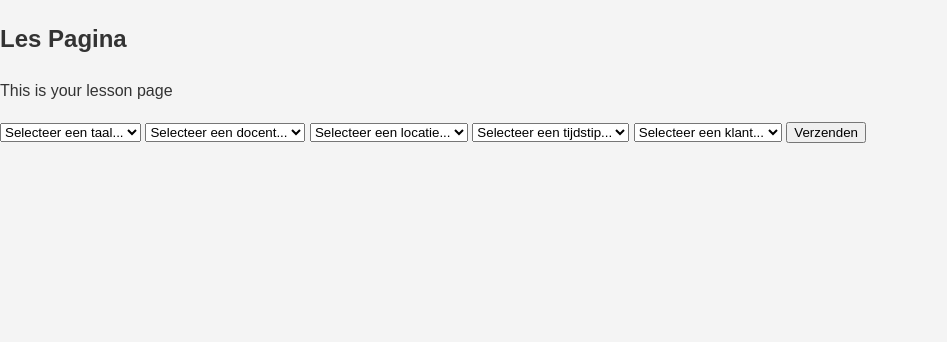
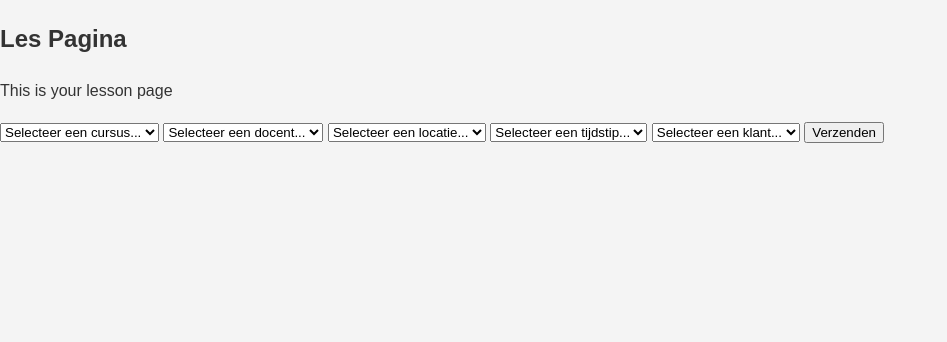
Before and after one commit to Yi-Star32/cursussysteem, a Flask app: page /les_maken in a window 1280 px wide. Shown: the part 78-420 px from the top of the page, without its empty margins (0-947 px from the left). Run offline with Flask 3, Linux system fonts and the light colour scheme.

Commit message:
taal_vervangen_door_cursus

```diff
--- a/app.py
+++ b/app.py
@@ -1,6 +1,6 @@
 from flask import Flask, render_template, request
 from sqlalchemy import text
-from db.models import db, Klant, Docent, Taal, Les, Locatie
+from db.models import db, Klant, Docent, Cursus, Les, Locatie
 
 app = Flask(__name__)
 
@@ -14,9 +14,9 @@ def index():
 @app.route("/cursus_overzicht", methods=["GET"])
 def cursus_overzicht():
     # if request.method
-    talen = db.session.query(Taal.taal).all()  # Haal alleen de "name" kolom op
-    talen = [name[0] for name in talen]  # Omdat query.all() een lijst van tuples retourneert
-    return render_template("cursus_overzicht.html", talen=talen)
+    cursussen = db.session.query(Cursus.cursus).all()  # Haal alleen de "name" kolom op
+    cursussen = [name[0] for name in cursussen]  # Omdat query.all() een lijst van tuples retourneert
+    return render_template("cursus_overzicht.html", cursussen=cursussen)
 
 @app.route("/les_maken", methods=["GET", "POST"])
 def les_maken():
@@ -27,8 +27,8 @@ def les_maken():
     geselecteerde_tijd = request.form.get("tijdstip")  # Haal de gekozen tijd op
 
     # if request.method
-    talen = db.session.query(Taal.taal).all()
-    talen = [name[0] for name in talen]  # Omdat query.all() een lijst van tuples retourneert
+    cursussen = db.session.query(Cursus.cursus).all()
+    cursussen = [name[0] for name in cursussen]  # Omdat query.all() een lijst van tuples retourneert
     # docenten = db.session.query(Docent.id, Docent.gebruikersnaam).all()
     docent_ids = db.session.query(Docent.id).all()
     docent_ids = [id[0] for id in docent_ids]
@@ -42,16 +42,16 @@ def les_maken():
     klant_namen = [naam[0] for naam in klant_namen]
 
     if request.method == "POST":
-        les_properties = ["klant", "docent_naam", "taal", "tijdstip", "locatie"]
+        les_properties = ["klant", "docent_naam", "cursus", "tijdstip", "locatie"]
         les = [request.form[x] for x in les_properties]
         print(les)
         if les:
-            new_cursus = Les(id_klant=les[0], id_docent=les[1], id_taal=les[2], start_tijd=les[3], locatie=les[4])#list comp
-            db.session.add(new_cursus)
+            new_les = Les(id_klant=les[0], id_docent=les[1], id_cursus=les[2], start_tijd=les[3], locatie=les[4])#list comp
+            db.session.add(new_les)
             db.session.commit()
 
     # print(docent_namen)
-    return render_template("les_maken.html", talen=talen, docent_ids=docent_ids,
+    return render_template("les_maken.html", cursussen=cursussen, docent_ids=docent_ids,
                            docent_namen=docent_namen, locaties=locaties, klant_ids=klant_ids,
                            klant_namen=klant_namen, tijdstippen=tijdstippen,
                            geselecteerde_tijd=geselecteerde_tijd)
@@ -61,11 +61,22 @@ def cursus_toevoegen():
     if request.method == "POST":
         cursusnaam = request.form["cursusnaam"]
         if cursusnaam:
-            new_cursus = Taal(taal=cursusnaam)
+            new_cursus = Cursus(cursus=cursusnaam)
             db.session.add(new_cursus)
             db.session.commit()
         return f"Cursus toegevoegd: {cursusnaam}!"
     return render_template("cursus_toevoegen.html")
+
+# @app.route("/cursus_toevoegen", methods=["GET", "POST"])
+# def cursus_toevoegen():
+#     if request.method == "POST":
+#         cursus = request.form["cursus"]
+#         if cursus:
+#             new_cursus = cursus(cursus=cursus)
+#             db.session.add(new_cursus)
+#             db.session.commit()
+#         return f"Mooie, {cursus}!"
+#     return render_template("admin_form.html")
 
 @app.route("/locaties", methods=["GET", "POST"])
 def locaties():
@@ -91,24 +102,12 @@ def home():
         return f"Hello, {gebruikersnaam}!"
     return render_template("form.html")
 
-@app.route("/taal_toevoegen", methods=["GET", "POST"])
-def taal_toevoegen():
-    if request.method == "POST":
-        taal = request.form["taal"]
-        if taal:
-            new_taal = Taal(taal=taal)
-            db.session.add(new_taal)
-            db.session.commit()
-        return f"Mooie, {taal}!"
-    return render_template("admin_form.html")
-
 
 @app.route("/about")
 def about():
     return "This is the about page!"
 
 
-
 if __name__ == '__main__':
     with app.app_context():
         db.create_all()
--- a/templates/admin_form.html
+++ b/templates/admin_form.html
@@ -5,7 +5,7 @@
 </head>
 <body>
     <form method="post">
-        <input type="text" name="taal" placeholder="Enter your language">
+        <input type="text" name="cursus" placeholder="Enter your language">
         <button type="submit">Submit</button>
     </form>
 </body>
--- a/templates/cursus_overzicht.html
+++ b/templates/cursus_overzicht.html
@@ -6,8 +6,8 @@
     <h2>Cursus Pagina</h2>
     <p>This is your course page</p>
     <ul>
-        {% for taal in talen %}
-            <li>{{ taal }}</li>
+        {% for cursus in cursussen %}
+            <li>{{ cursus }}</li>
         {% endfor %}
     </ul>
 {%endblock%}
--- a/templates/les_maken.html
+++ b/templates/les_maken.html
@@ -6,10 +6,10 @@
     <h2>Les Pagina</h2>
     <p>This is your lesson page</p>
     <form method="post">
-        <select name="taal" required>
-            <option value="" disabled selected>Selecteer een taal...</option>
-            {% for taal in talen %}
-                <option value="{{ taal }}">{{ taal }}</option>
+        <select name="cursus" required>
+            <option value="" disabled selected>Selecteer een cursus...</option>
+            {% for cursus in cursussen %}
+                <option value="{{ cursus }}">{{ cursus }}</option>
             {% endfor %}
         </select>
         <select name="docent_naam" required>
```
Also changed, not shown: db/models.py (+5 -5 lines), instance/data.db.
